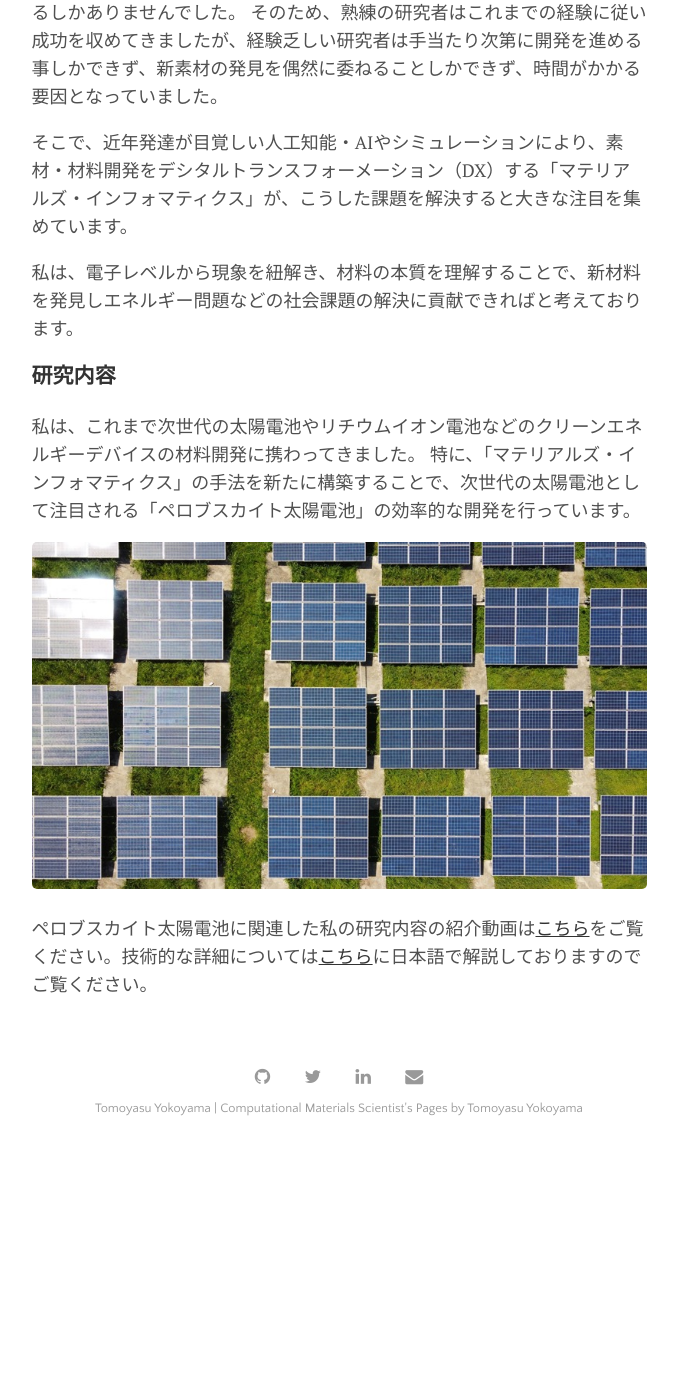
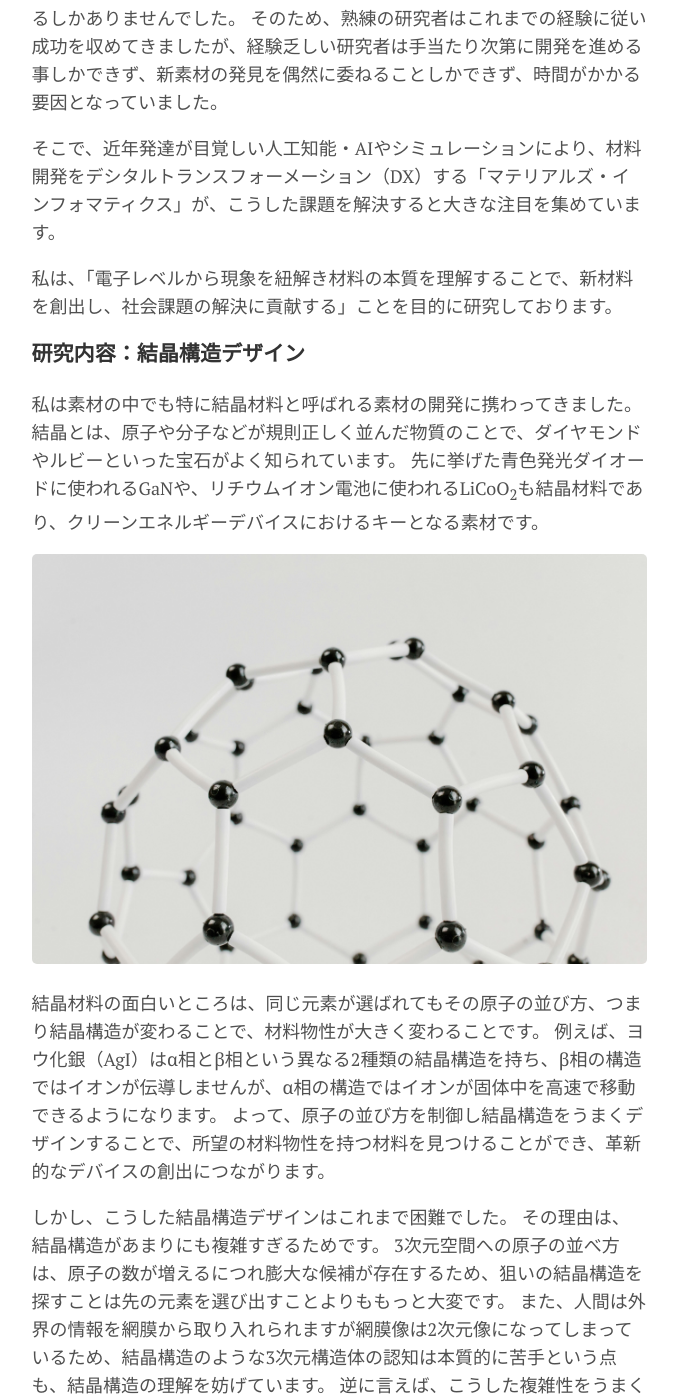
Before and after one commit to yokoyamatomoyasu/yokoyamatomoyasu.github.io, a Jekyll site: the page built from menu/research.md, in a window 1280 px wide and 1400 px high, scrolled down 1383 px. Shown: the whole window, without its empty margins (301-979 px from the left). Built offline with Jekyll 4.4.1, drawn with Linux system fonts in a browser that asks for light colours; before the commit the page ends 2537 px from its top, so only the background shows below that; some of the changed text lies outside the part shown.

Commit message:
GitHub pages site with Jekyll

```diff
--- a/menu/research.md
+++ b/menu/research.md
@@ -6,10 +6,10 @@ permalink: /research
 
 ### はじめに
 
-私はシミュレーションに基づき「素材」「材料」「マテリアル」の研究開発に従事しております計算材料科学者です。
+私は計算科学に基づき「素材」「材料」「マテリアル」の研究開発に従事しております計算材料科学者です。
 
 「素材」はテクノロジーの源泉であり、社会の基盤です。
-ノーベル賞を受賞した青色発光ダイオード（2014年）やリチウムイオン電池（2019年）も、窒化ガリウム（GaN）やコバルト酸リチウム（LiCoO2）というこれまでにない新しい「素材」の発見・開発が、デバイスを劇的に進化させ、人々の暮らしを変えるテクノロジーに繋がりました。革新的な素材を見つけることができれば社会を変えられる、そんな魅力が素材の研究開発にはあります。
+ノーベル賞を受賞した青色発光ダイオード（2014年）やリチウムイオン電池（2019年）も、窒化ガリウム（GaN）やコバルト酸リチウム（LiCoO<sub>2</sub>）というこれまでにない新しい「素材」の発見・開発が、デバイスを劇的に進化させ、人々の暮らしを変えるテクノロジーに繋がりました。革新的な素材を見つけることができれば社会を変えられる、そんな魅力が素材の研究開発にはあります。
 
 しかしながら、こうしたノーベル賞級の新素材を見つけることは非常に困難です。
 そのことを、こちらの周期表を例に説明します。中学高校の理科の授業で一度は見たことがあるのではないでしょうか。
@@ -27,16 +27,34 @@ permalink: /research
 そのため、熟練の研究者はこれまでの経験に従い成功を収めてきましたが、経験乏しい研究者は手当たり次第に開発を進める事しかできず、新素材の発見を偶然に委ねることしかできず、時間がかかる要因となっていました。
 
 
-そこで、近年発達が目覚しい人工知能・AIやシミュレーションにより、素材・材料開発をデシタルトランスフォーメーション（DX）する「マテリアルズ・インフォマティクス」が、こうした課題を解決すると大きな注目を集めています。
+そこで、近年発達が目覚しい人工知能・AIやシミュレーションにより、材料開発をデシタルトランスフォーメーション（DX）する「マテリアルズ・インフォマティクス」が、こうした課題を解決すると大きな注目を集めています。
 
-私は、電子レベルから現象を紐解き、材料の本質を理解することで、新材料を発見しエネルギー問題などの社会課題の解決に貢献できればと考えております。
+私は、「電子レベルから現象を紐解き材料の本質を理解することで、新材料を創出し、社会課題の解決に貢献する」ことを目的に研究しております。
 
 
-### 研究内容
+### 研究内容：結晶構造デザイン
 
-私は、これまで次世代の太陽電池やリチウムイオン電池などのクリーンエネルギーデバイスの材料開発に携わってきました。
-特に、「マテリアルズ・インフォマティクス」の手法を新たに構築することで、次世代の太陽電池として注目される「ペロブスカイト太陽電池」の効率的な開発を行っています。
+私は素材の中でも特に結晶材料と呼ばれる素材の開発に携わってきました。
+結晶とは、原子や分子などが規則正しく並んだ物質のことで、ダイヤモンドやルビーといった宝石がよく知られています。
+先に挙げた青色発光ダイオードに使われるGaNや、リチウムイオン電池に使われるLiCoO<sub>2</sub>も結晶材料であり、クリーンエネルギーデバイスにおけるキーとなる素材です。
 
-![エビフライトライアングル](../assets/img/solar_cell.jpg)
+![Figure](../assets/img/pexels-tara-winstead-7723393.jpg)
 
-ペロブスカイト太陽電池に関連した私の研究内容の紹介動画は[こちら](https://youtu.be/i71Tz72NnQ8)をご覧ください。技術的な詳細については[こちら](../assets/pdf/p0115-2.pdf)に日本語で解説しておりますのでご覧ください。
+結晶材料の面白いところは、同じ元素が選ばれてもその原子の並び方、つまり結晶構造が変わることで、材料物性が大きく変わることです。
+例えば、ヨウ化銀（AgI）はα相とβ相という異なる2種類の結晶構造を持ち、β相の構造ではイオンが伝導しませんが、α相の構造ではイオンが固体中を高速で移動できるようになります。
+よって、原子の並び方を制御し結晶構造をうまくデザインすることで、所望の材料物性を持つ材料を見つけることができ、革新的なデバイスの創出につながります。
+
+しかし、こうした結晶構造デザインはこれまで困難でした。
+その理由は、結晶構造があまりにも複雑すぎるためです。
+3次元空間への原子の並べ方は、原子の数が増えるにつれ膨大な候補が存在するため、狙いの結晶構造を探すことは先の元素を選び出すことよりももっと大変です。
+また、人間は外界の情報を網膜から取り入れられますが網膜像は2次元像になってしまっているため、結晶構造のような3次元構造体の認知は本質的に苦手という点も、結晶構造の理解を妨げています。
+逆に言えば、こうした複雑性をうまく紐解き、結晶構造と材料物性の関係性を理解することができれば、これまで見つけることが難しかった新素材を発見できる可能性があります。
+
+![Figure](../assets/img/solar_cell.jpg)
+
+私は計算科学をベースとし、データ科学や数学と融合させることで、こうした結晶構造デザインに取り組んでいます。
+- 計算科学と機械学習を用いた結晶構造をデザインする手法の開発
+- 数学を用いた多面体から結晶構造をデザインする手法の開発
+- 多面体に基づいたイオン伝導体の探索
+こうした開発手法を太陽電池、バッテリー、キャパシタなどのクリーンエネルギーデバイスに適用し、効率的な新材料創出を試みています。
+結晶構造デザインのペロブスカイト太陽電池への応用事例は[こちら](../assets/pdf/p0115-2.pdf)を、材料科学と数学の融合による結晶構造デザインの事例は[こちら](https://doi.org/10.5940/jcrsj.66.60)ご覧ください。
```
Also changed, not shown: _posts/2024-07-27-researcher-life-6.md (+1 -1 lines).
